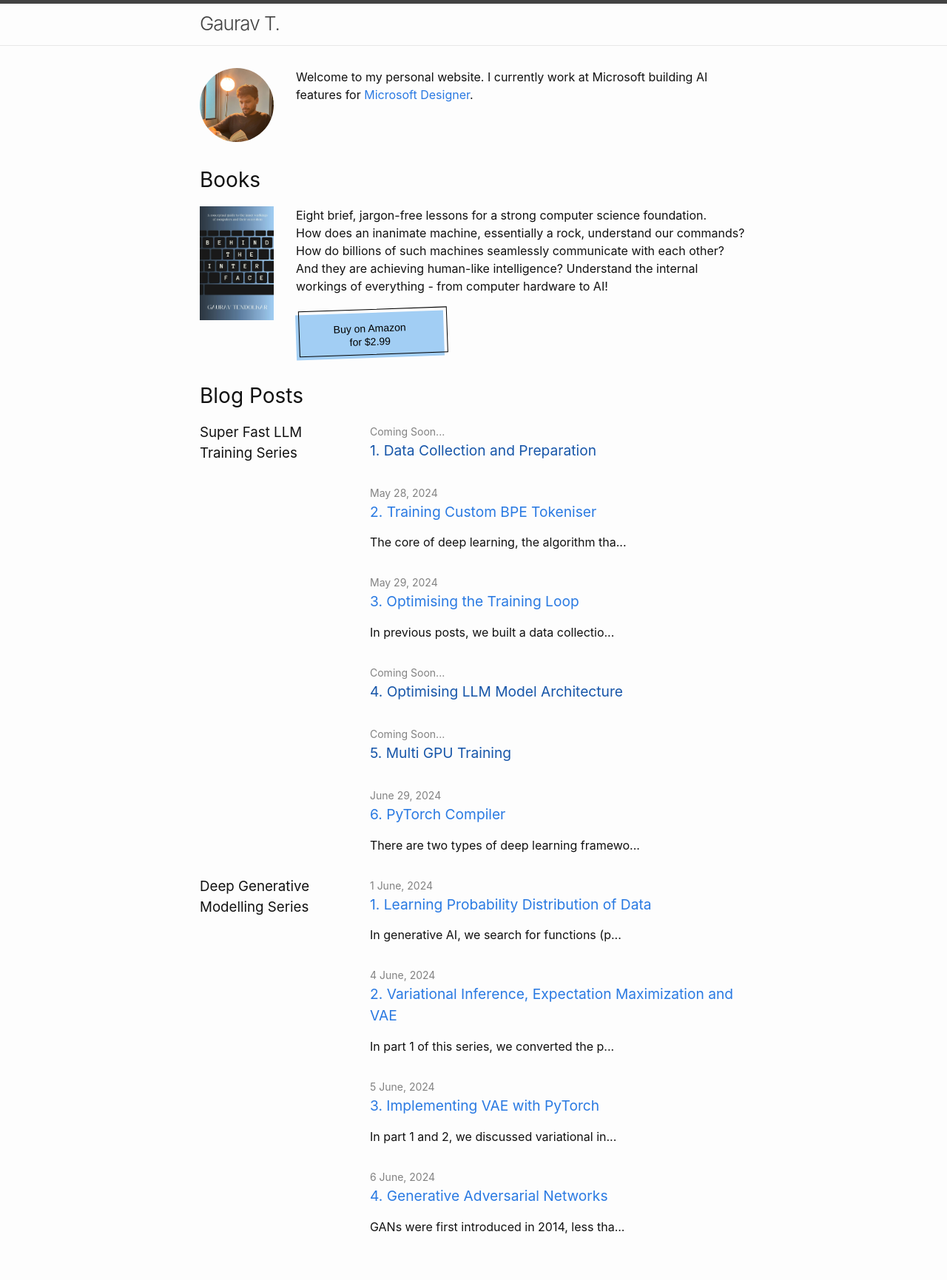
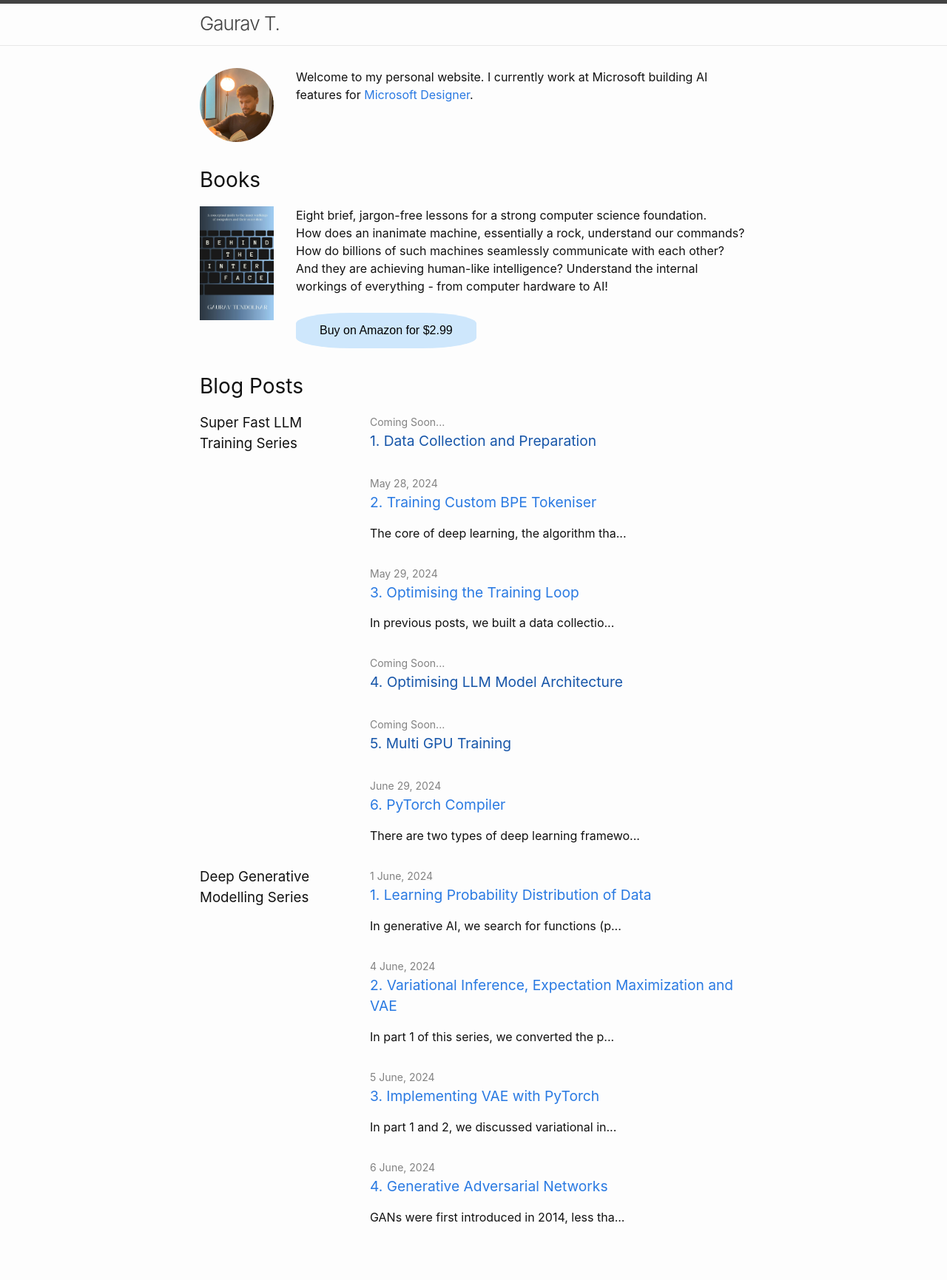
Before and after one commit to gauravtendolkar/gauravtendolkar.github.io, a Jekyll site: the page built from docs/index.markdown, in a window 1280 px wide. Shown: the whole page at 74% size. Built offline with Jekyll 4.4.1, drawn with Linux system fonts in a browser that asks for light colours.

Commit message:
update button

```diff
--- a/docs/assets/main.scss
+++ b/docs/assets/main.scss
@@ -22,51 +22,13 @@ a.disabled {
 
 /* CSS */
 .action-button {
-  background-color: #a2cef4;
-  border: 0 solid #E5E7EB;
-  box-sizing: border-box;
-  color: #000000;
-  display: flex;
-  font-size: 14px;
-  justify-content: center;
-  line-height: 1.15rem;
-  padding: .75rem 1.65rem;
-  position: relative;
+  background-color: #cee7fc; /* Green */
+  border: none;
+  border-radius: 30%;
+  color: #000;
+  padding: 15px 32px;
   text-align: center;
-  text-decoration: none #000000 solid;
-  text-decoration-thickness: auto;
-  width: 200px;
-  position: relative;
-  cursor: pointer;
-  transform: rotate(-2deg);
-  user-select: none;
-  -webkit-user-select: none;
-  touch-action: manipulation;
+  text-decoration: none;
+  display: inline-block;
+  font-size: 16px;
 }
-
-.action-button:focus {
-  outline: 0;
-}
-
-.action-button:after {
-  content: '';
-  position: absolute;
-  border: 1px solid #000000;
-  bottom: 4px;
-  left: 4px;
-  width: calc(100% - 1px);
-  height: calc(100% - 1px);
-}
-
-.action-button:hover:after {
-  bottom: 2px;
-  left: 2px;
-}
-
-@media (min-width: 768px) {
-  .action-button {
-    padding: .75rem 3rem;
-    font-size: 14px;
-    max-width: 90%;
-  }
-}
```
